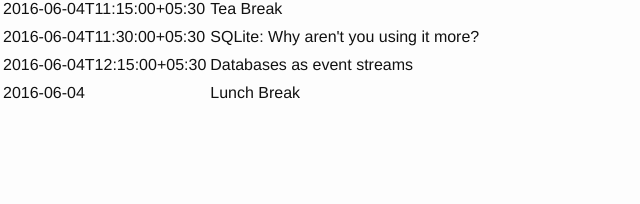
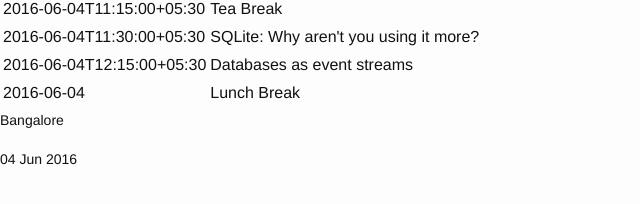
Before and after one commit to parameswaranxyz/devday, a Jekyll site: the page built from _events/all-about-databases.markdown, in a window 1280 px wide. Shown: the part 125-329 px from the top of the page, without its empty margins (0-640 px from the left). Built offline with Jekyll 4.4.1, drawn with Linux system fonts in a browser that asks for light colours; nearby versions of some CDN libraries.

```diff
--- a/_layouts/event.html
+++ b/_layouts/event.html
@@ -1,3 +1,4 @@
+{% assign event = page %}
 <!DOCTYPE html>
 <html lang="en">
   {% include head_mdl.html %}
@@ -6,7 +7,7 @@
         <main>
             <section class="intro">
                 <div>
-                    <p>Upcoming Event: {{ page.name }} on {{ page.time | date_to_string }}</p>
+                    <p>Upcoming Event: {{ event.name }} on {{ event.time | date_to_string }}</p>
                     <button>Participate</button><span>&lt;&lt; or &gt;&gt;</span><button>Present</button>
                 </div>
             </section>
@@ -19,7 +20,7 @@
                     </tr>
                     </thead>
                     <tbody>
-                    {% for sub_event in page.agenda %}
+                    {% for sub_event in event.agenda %}
                     <tr>
                         <td>{{ sub_event.time }}</td>
                         <td>{{ sub_event.title }}</td>
@@ -28,7 +29,10 @@
                     </tbody>
                 </table>
             </section>
-            <section class="info"></section>
+            <section class="info">
+                <p>{{ event.venue }}</p>
+                <p>{{ event.time | date_to_string }}</p>
+            </section>
         </main>
     </div>
 </body>
```
Also changed, not shown: 1 other file.
